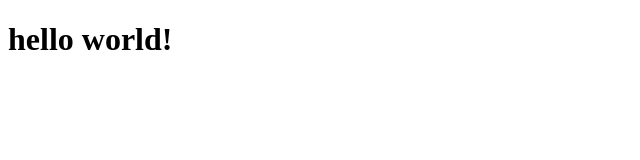
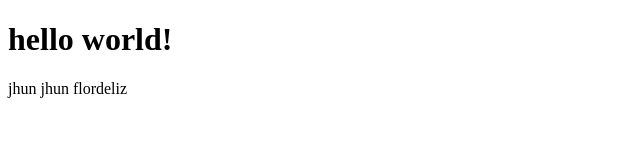
Before and after one commit to flordelizjhunjhun0-bot/activity1, a plain HTML site: page index.html in a window 1280 px wide. Shown: the whole page, without its empty margins (0-640 px from the left). Drawn offline with Linux system fonts and the light colour scheme.

Commit message:
Update project

```diff
--- a/index.html
+++ b/index.html
@@ -7,5 +7,6 @@
 </head>
 <body>
     <h1>hello world!</h1>
+    <p>jhun jhun flordeliz</p>
 </body>
 </html>
```
